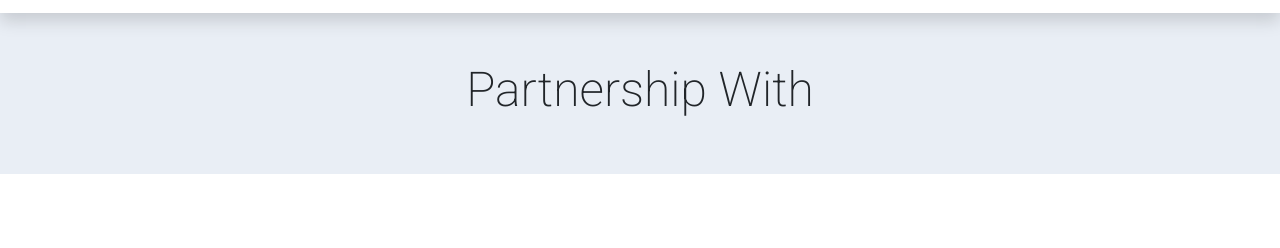
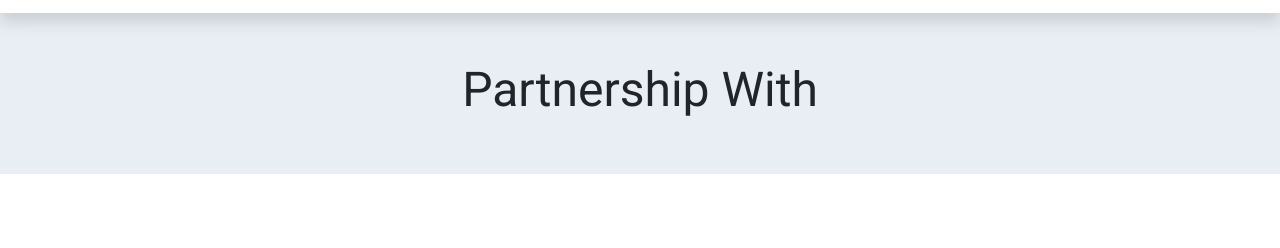
Before and after one commit to Attraxion/JC-Corps, a plain HTML site: page Partners.html in a window 1280 px wide. Shown: the part 119-367 px from the top of the page. Drawn offline with nearby package versions, Linux system fonts and the light colour scheme; a script that the page names is missing.

Commit message:
Partners.html

```diff
--- a/Partners.html
+++ b/Partners.html
@@ -109,7 +109,7 @@
 
     <div class="container-fluid bg-light py-5">
         <div class="col-md-6 m-auto text-center">
-            <h1 class="h1">Partnership With</h1>
+            <h1 class="h1"><b>Partnership With</b></h1>
         </div>
     </div>
 
```
